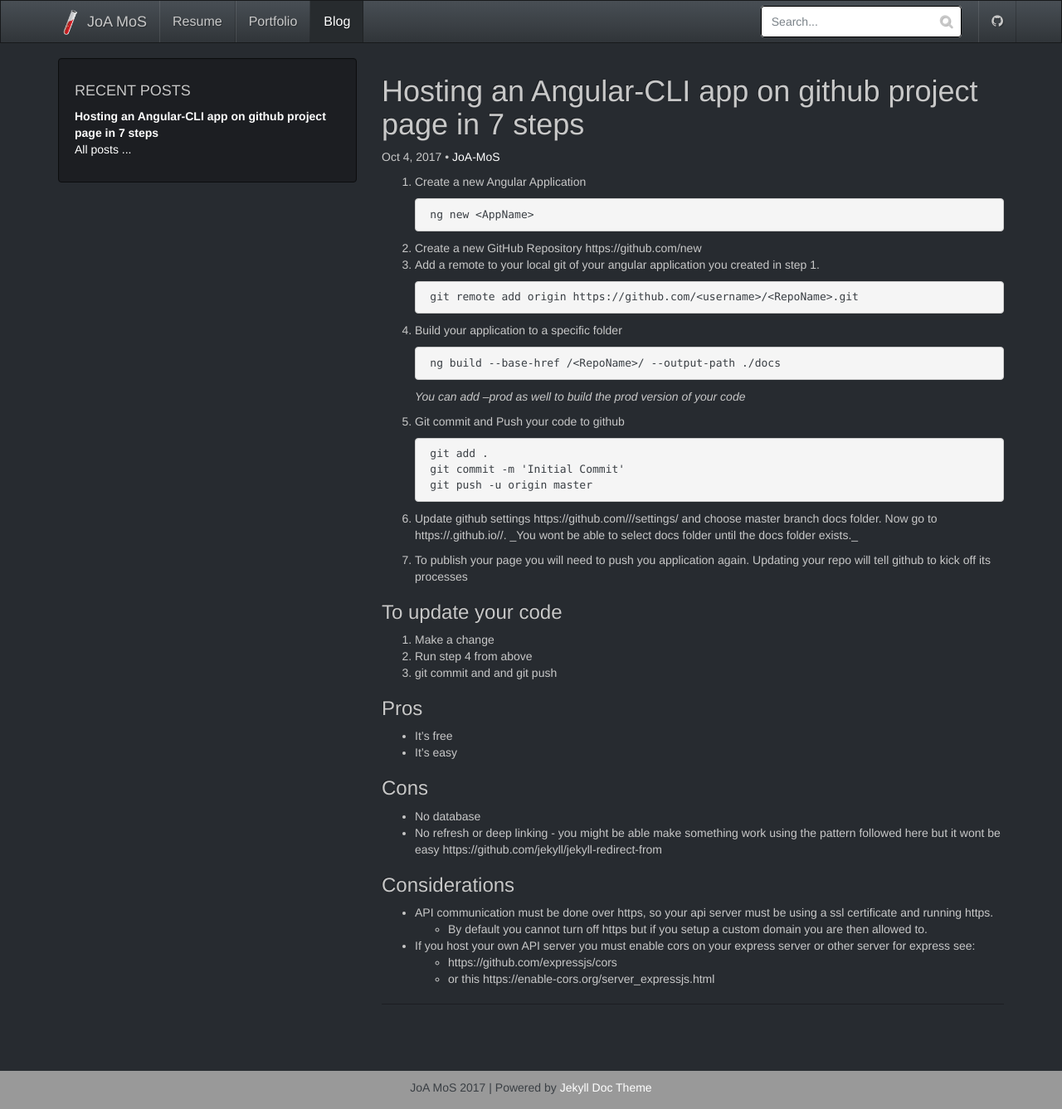
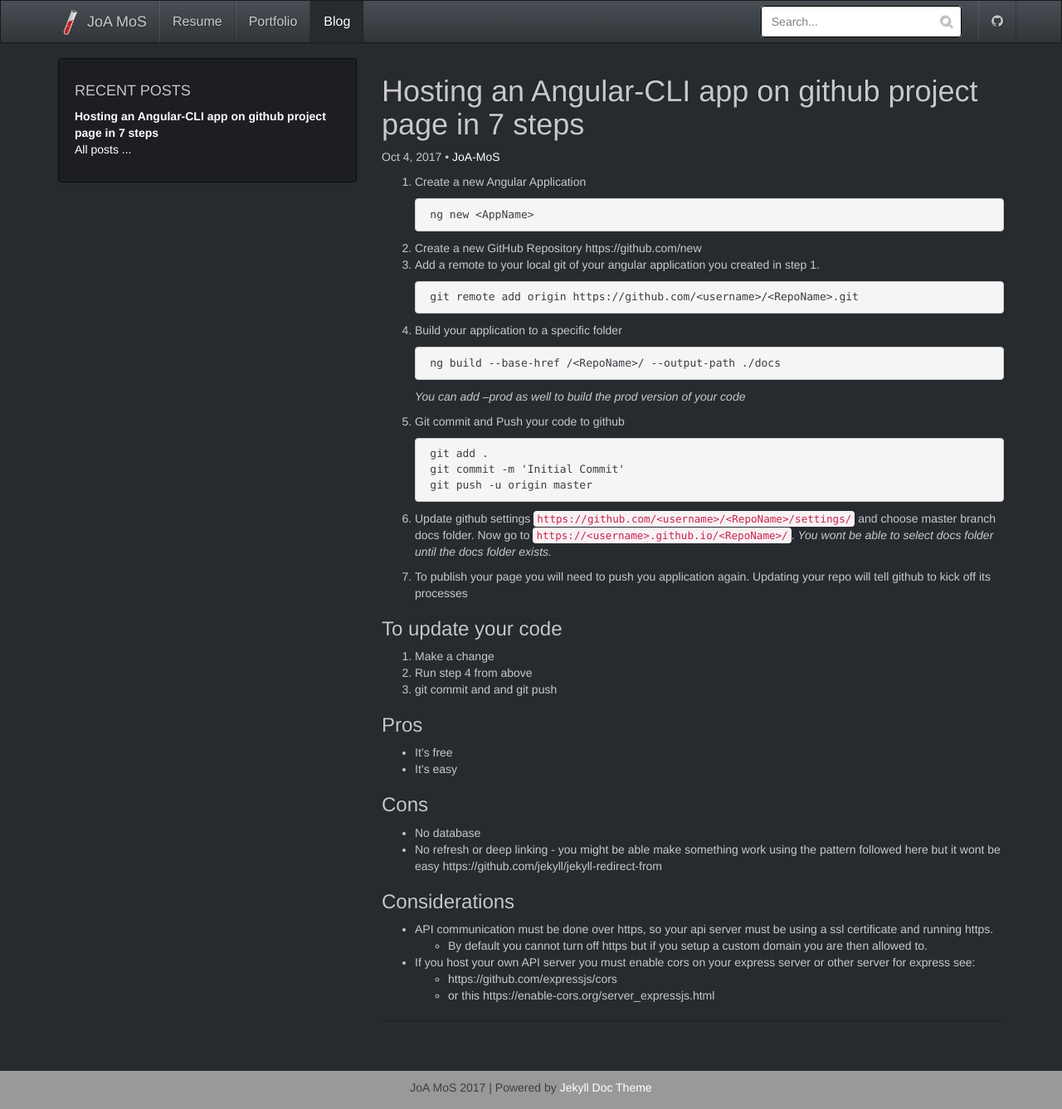
Before and after one commit to JoA-MoS/JoA-MoS.github.io, a Jekyll site: the page built from _posts/2017-10-04-hosting-angular-cli-app-on-gh-project-page-in-7-steps.md, in a window 1280 px wide and 1337 px high. Shown: the whole window at 83% size. Built offline with Jekyll 4.4.1, drawn with Linux system fonts in a browser that asks for light colours; nearby versions of some CDN libraries.

Commit message:
Fix non preformatted text to show lt gt

````diff
--- a/_posts/2017-10-04-hosting-angular-cli-app-on-gh-project-page-in-7-steps.md
+++ b/_posts/2017-10-04-hosting-angular-cli-app-on-gh-project-page-in-7-steps.md
@@ -34,7 +34,7 @@
     git commit -m 'Initial Commit'
     git push -u origin master
     ```
-6. Update github settings https://github.com/<username>/<RepoName>/settings/ and choose master branch docs folder. Now go to https://<username>.github.io/<RepoName>/. _You wont be able to select docs folder until the docs folder exists._
+6. Update github settings `https://github.com/<username>/<RepoName>/settings/` and choose master branch docs folder. Now go to `https://<username>.github.io/<RepoName>/`. _You wont be able to select docs folder until the docs folder exists._
 
 7. To publish your page you will need to push you application again. Updating your repo will tell github to kick off its processes
 
````
